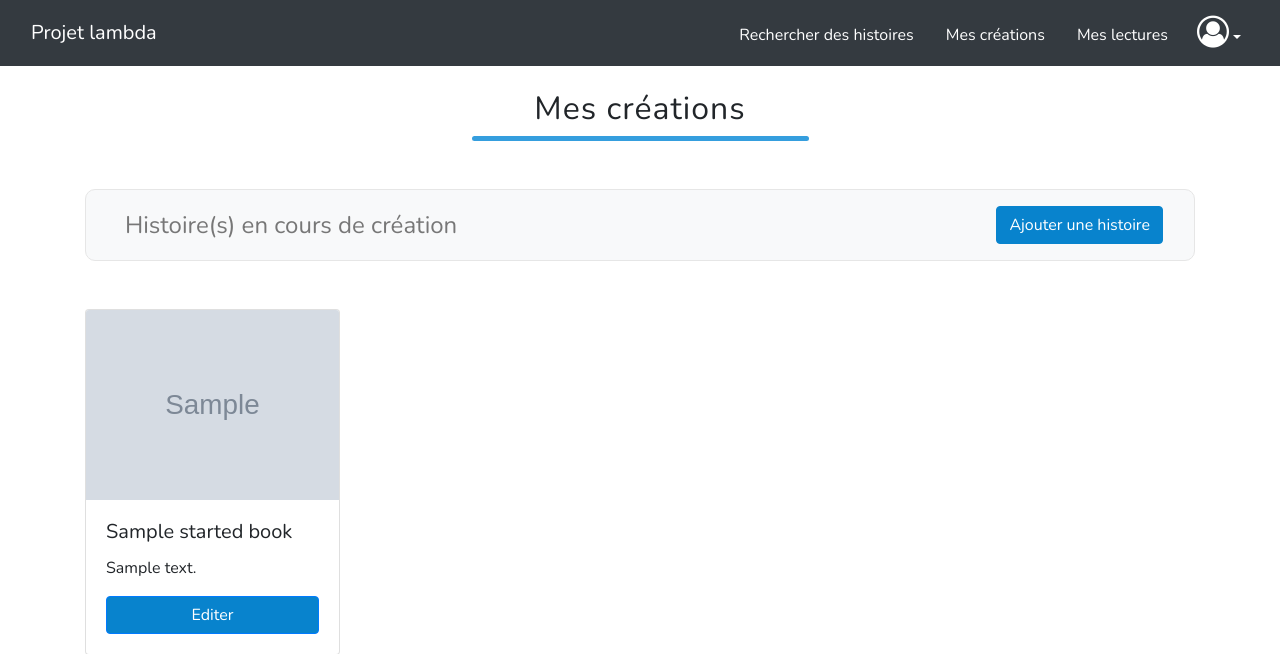
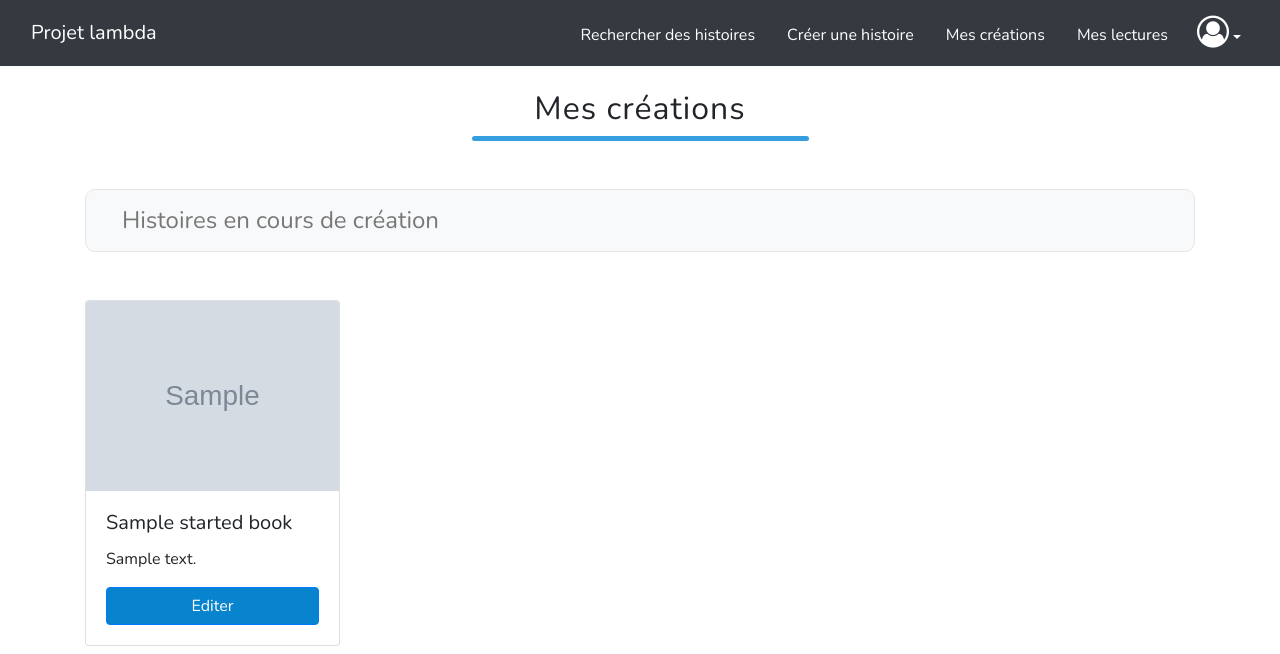
Before and after one commit to Rbk98/projet-dev-web, a PHP site: template view/my_creations.php in a window 1280 px wide. Shown: the top 654 px of the page. Run offline with PHP 8.4, Linux system fonts and the light colour scheme; the visitor is signed in with stand-in values (Sample User, id 1); the template is opened without the code that fills it: most values are stand-ins (such as "Sample title", 1, 10 or a date in 2020); grey boxes marked "Sample" are stand-in pictures; some libraries are stand-ins or nearby versions.

Commit message:
modif account and navbar

```diff
--- a/Model/connect.php
+++ b/Model/connect.php
@@ -7,7 +7,7 @@ function connectDb()
         $username = "projetS2";
         $password = "amr2022";
         $db = "bookproject";
-        $bdd = new PDO('mysql:host='.$server.':3308;dbname='.$db.';charset=utf8', $username, $password);
+        $bdd = new PDO('mysql:host='.$server.';dbname='.$db.';charset=utf8', $username, $password);
     } catch (Exception $e) {
         die('Erreur : ' . $e->getMessage());
     }
--- a/view/_navbar.php
+++ b/view/_navbar.php
@@ -16,8 +16,13 @@
                 <?php if (isset($_SESSION['id'])) {
                     if ($_SESSION['role']==1) { ?>
                         <li class="nav-item px-2 pt-1">
+                            <a class="nav-link text-white" href="index.php?action=creer-histoire">Créer une histoire</a>
+                        </li>
+
+                        <li class="nav-item px-2 pt-1">
                             <a class="nav-link text-white" href="index.php?action=mes-creations">Mes créations</a>
                         </li>
+
                     <?php } ?>
                     <li class="nav-item px-2 pt-1">
                         <a class="nav-link text-white" href="index.php?action=mes-lectures">Mes lectures</a>
--- a/view/my_creations.php
+++ b/view/my_creations.php
@@ -30,13 +30,8 @@ ob_start();
                 //s'il y a des histoires en cours de création
                 if (!empty($startedBooks)) { ?>
                     <div class="row mb-5 d-flex justify-content-center justify-content-lg-between align-items-center infos bg-light p-3 m-0">
-                        <div class="col-12 col-lg-auto mb-3 mb-lg-0">
-                            <h4 class="intitule mx-2 text-center">Histoire(s) en cours de création</h4>
-                        </div>
-                        <div class="col-12 col-lg-auto d-flex justify-content-center justify-content-lg-start">
-                            <a type="sumbit" class="btn btn-success" href="index.php?action=creer-histoire">Ajouter une histoire</a>
-                        </div>
-                    </div>
+                        <h4 class="intitule mx-2 text-center text-lg-left">Histoires en cours de création</h4>
+                   </div>
                     <div class="row mb-5">
                         <?php
                         foreach ($startedBooks as $book) { ?>
@@ -64,11 +59,8 @@ ob_start();
                 //s'il y a des histoires finies
                 if (!empty($finishedBooks)) { ?>
                     <div class="row mb-5 d-flex justify-content-center justify-content-lg-between align-items-center infos bg-light p-3 m-0">
-
-                            <h4 class="intitule mx-2 text-center text-lg-left">Histoires terminées</h4>
-
-
-                    </div>
+                        <h4 class="intitule mx-2 text-center text-lg-left">Histoires terminées</h4>
+                   </div>
 
                     <div class="row mb-5">
                         <?php
```
